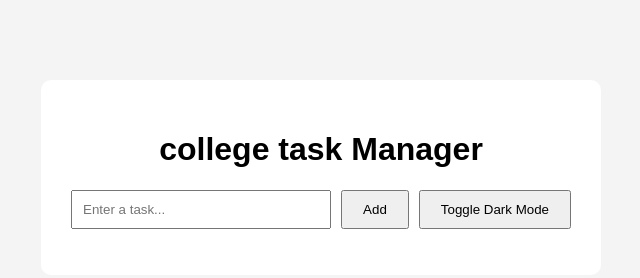
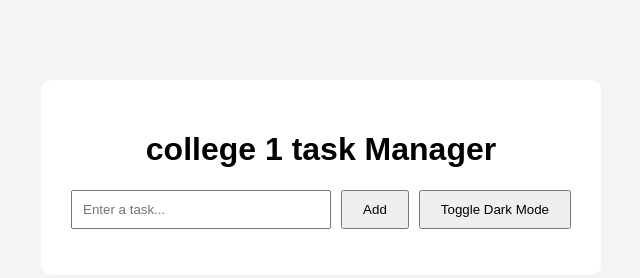
Before and after one commit to chandrakanth-source/fake_college_tutorial, a plain HTML site: page index.html in a window 1280 px wide. Shown: the whole page, without its empty margins (319-959 px from the left). Drawn offline with Linux system fonts and the light colour scheme.

Commit message:
First stuet commit

```diff
--- a/index.html
+++ b/index.html
@@ -3,13 +3,13 @@
   <head>
     <meta charset="UTF-8" />
     <meta name="viewport" content="width=device-width, initial-scale=1.0" />
-    <title>Student Task Manager</title>
+    <title>Student 1 Task Manager</title>
     <link rel="stylesheet" href="style.css" />
   </head>
 
   <body>
     <div class="container">
-      <h1>college task Manager</h1>
+      <h1>college 1 task Manager</h1>
 
       <div class="task-input">
         <input type="text" id="taskInput" placeholder="Enter a task..." />
```
